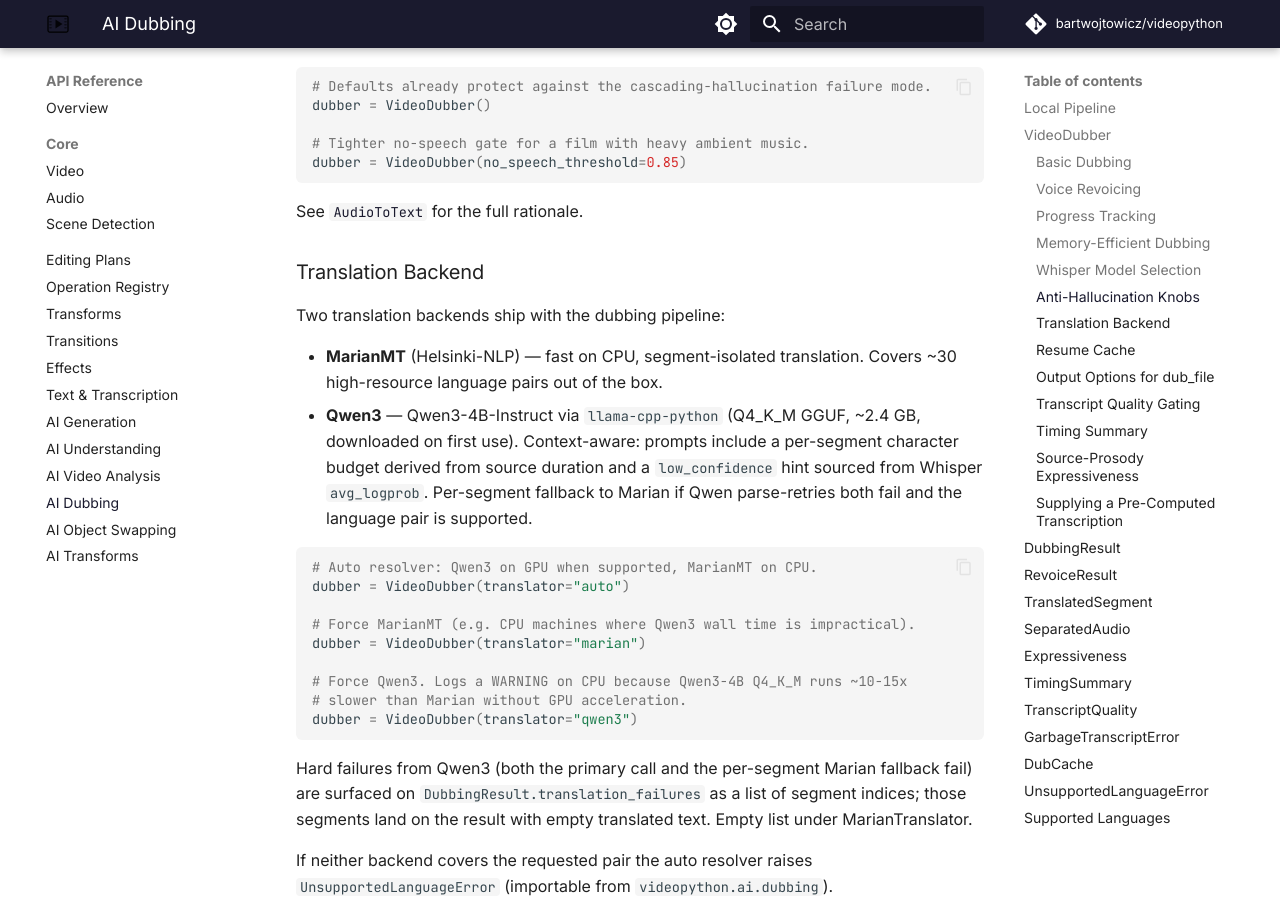
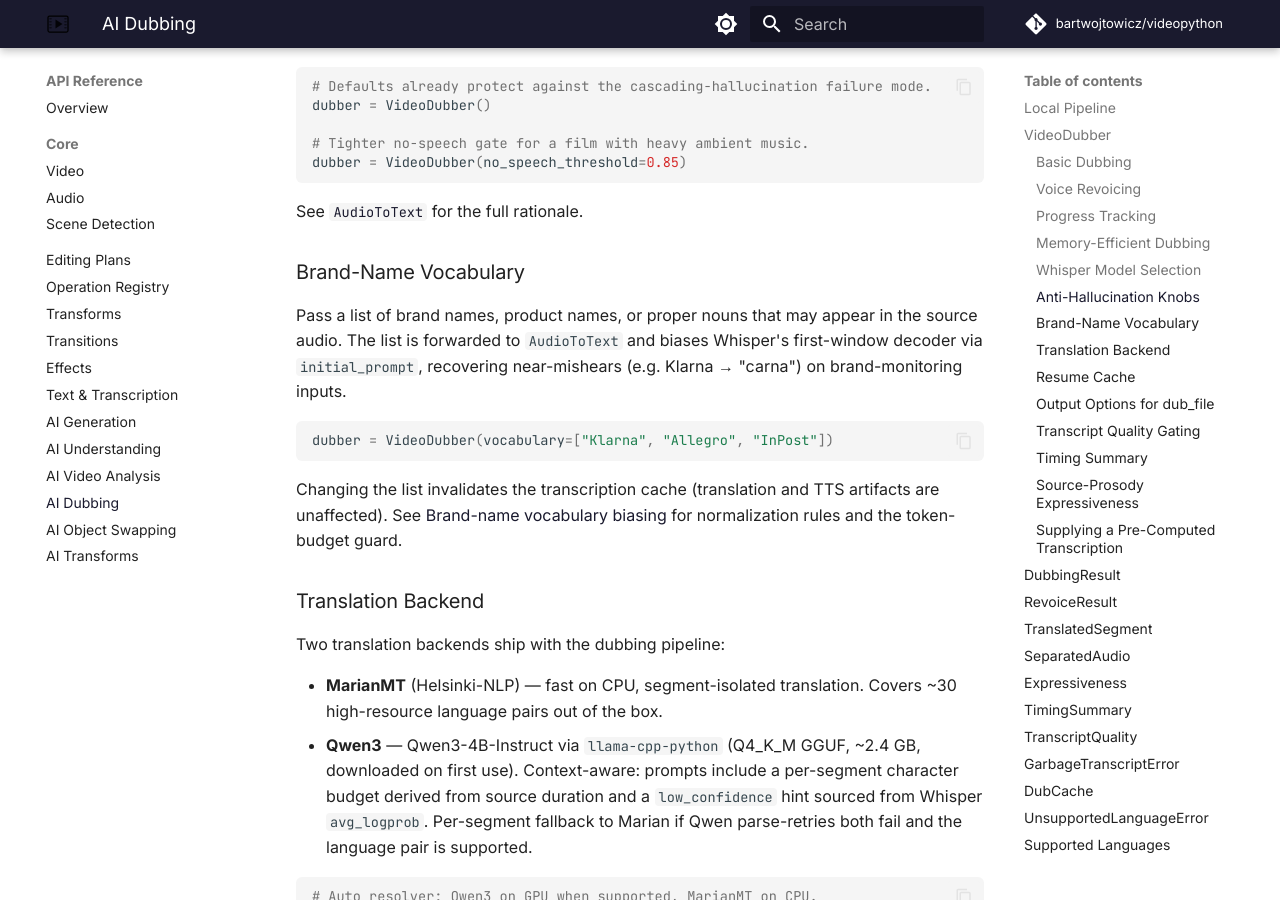
Before and after one commit to BartWojtowicz/videopython, an MkDocs documentation site: the page built from docs/api/ai/dubbing.md, in a window 1280 px wide and 900 px high, scrolled down 3155 px. Built offline with MkDocs 1.6.1 and Material for MkDocs 9.7.7, drawn with Linux system fonts in a browser that asks for light colours; comment, search, counter and statistics services are not loaded.

Commit message:
docs: surface vocabulary kwarg in dubbing + video_analysis pages
The understanding.md doc already documents the canonical
``vocabulary`` knob, but a reader landing on dubbing.md or
video_analysis.md had no signal that it exists for those surfaces:

- dubbing.md: new ``Brand-Name Vocabulary`` subsection alongside the
  Anti-Hallucination Knobs section, with a one-line example and a
  pointer to understanding.md for normalization details.
- video_analysis.md: extend the ``analyzer_params`` example to show
  ``"vocabulary"`` flowing through to ``AudioToText``.

````diff
--- a/docs/api/ai/dubbing.md
+++ b/docs/api/ai/dubbing.md
@@ -151,6 +151,22 @@ dubber = VideoDubber(no_speech_threshold=0.85)
 ```
 
 See [`AudioToText`](understanding.md#audiototext) for the full rationale.
+
+### Brand-Name Vocabulary
+
+Pass a list of brand names, product names, or proper nouns that may appear in
+the source audio. The list is forwarded to `AudioToText` and biases Whisper's
+first-window decoder via `initial_prompt`, recovering near-mishears (e.g.
+Klarna → "carna") on brand-monitoring inputs.
+
+```python
+dubber = VideoDubber(vocabulary=["Klarna", "Allegro", "InPost"])
+```
+
+Changing the list invalidates the transcription cache (translation and TTS
+artifacts are unaffected). See [Brand-name vocabulary
+biasing](understanding.md#brand-name-vocabulary-biasing) for normalization
+rules and the token-budget guard.
 
 ### Translation Backend
 
````
Also changed, not shown: docs/api/ai/video_analysis.md (+4 -1 lines).
